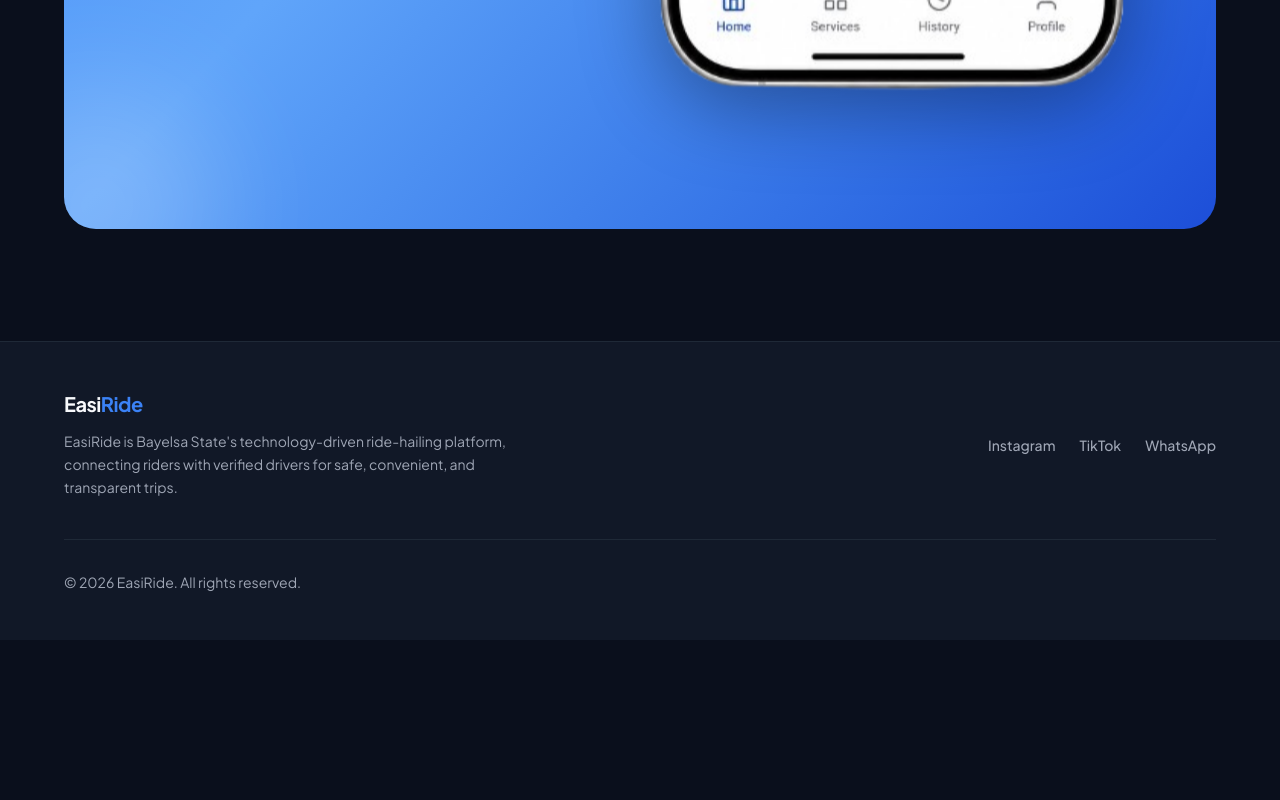
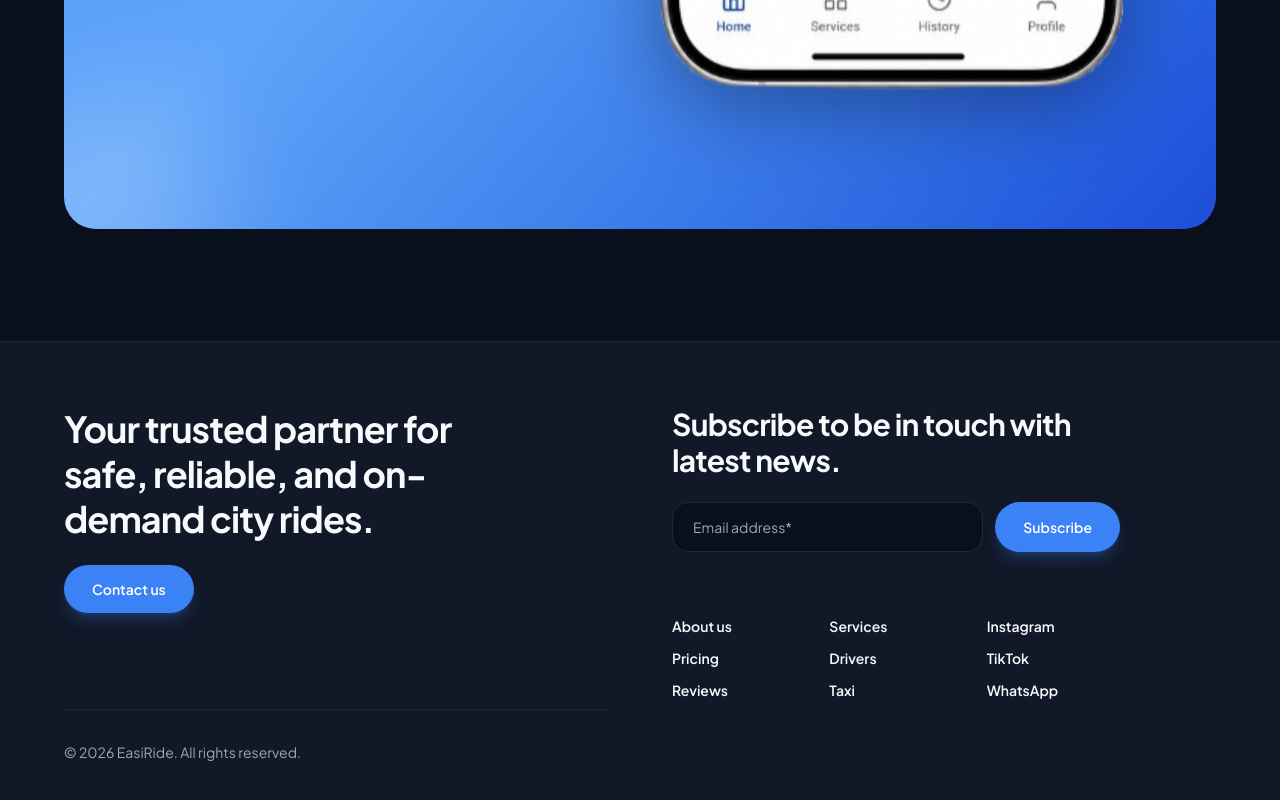
Before and after one commit to ppdanny52/easiride-landing-page, a React (Vite) app: page / in a window 1280 px wide. Shown: the part 8200-9000 px from the top of the page. Before the commit the page ends 8840 px from the top, so only its background shows below. Built offline with nearby package versions, Linux system fonts and the light colour scheme.

Commit message:
Update landing page

```diff
--- a/src/components/Footer.tsx
+++ b/src/components/Footer.tsx
@@ -1,34 +1,125 @@
+import { useState, FormEvent } from 'react';
+
 export function Footer() {
+  const [email, setEmail] = useState('');
+  const [subscribed, setSubscribed] = useState(false);
+
+  const handleSubmit = (e: FormEvent) => {
+    e.preventDefault();
+    if (email.trim()) {
+      setSubscribed(true);
+      setEmail('');
+      setTimeout(() => setSubscribed(false), 4000);
+    }
+  };
+
   return (
-    <footer className="border-t border-border bg-surface-elevated">
-      <div className="container-wide section-padding !py-12">
-        <div className="flex flex-col items-start justify-between gap-8 md:flex-row md:items-center">
-          <div className="max-w-md">
-            <a href="#" className="text-xl font-bold tracking-tight">
-              <span className="text-ink">Easi</span><span className="text-brand">Ride</span>
+    <footer className="border-t border-border bg-surface-elevated text-ink">
+      <div className="container-wide section-padding !py-16">
+        <div className="grid gap-12 lg:grid-cols-2 lg:gap-16 lg:items-start">
+
+          {/* Left Column (Brand Statement & Contact) */}
+          <div className="flex flex-col items-center text-center lg:items-start lg:text-left">
+            <h2 className="text-2xl font-bold tracking-tight text-ink sm:text-3xl lg:text-4xl leading-tight max-w-md">
+              Your trusted partner for safe, reliable, and on-demand city rides.
+            </h2>
+
+            <a
+              href="#download"
+              className="mt-6 btn-primary inline-flex items-center justify-center rounded-2xl px-7 py-3.5 text-sm font-semibold shadow-lg shadow-brand/25"
+            >
+              Contact us
             </a>
-            <p className="mt-3 text-sm leading-relaxed text-ink-muted">
-              EasiRide is Bayelsa State's technology-driven ride-hailing platform, connecting riders with verified drivers for safe, convenient, and transparent trips.
-            </p>
+
+            {/* Desktop Copyright */}
+            <div className="mt-24 hidden lg:block border-t border-border pt-8 w-full">
+              <p className="text-sm text-ink-muted">
+                &copy; {new Date().getFullYear()} EasiRide. All rights reserved.
+              </p>
+            </div>
           </div>
 
-          <div className="flex gap-6">
-            {['Instagram', 'TikTok', 'WhatsApp'].map((social) => (
-              <a
-                key={social}
-                href="#"
-                className="text-sm font-medium text-ink-muted transition-colors hover:text-brand"
-              >
-                {social}
-              </a>
-            ))}
+          {/* Right Column (Subscribe Form & Navigation Grid) */}
+          <div className="flex flex-col items-center text-center lg:items-start lg:text-left">
+            <h3 className="text-xl font-bold tracking-tight text-ink sm:text-2xl lg:text-3xl max-w-md">
+              Subscribe to be in touch with latest news.
+            </h3>
+
+            <form onSubmit={handleSubmit} className="mt-6 w-full max-w-md">
+              <div className="flex flex-col gap-3 sm:flex-row">
+                <input
+                  type="email"
+                  required
+                  value={email}
+                  onChange={(e) => setEmail(e.target.value)}
+                  placeholder="Email address*"
+                  className="w-full sm:flex-1 rounded-2xl border border-border bg-surface px-5 py-3.5 text-sm text-ink placeholder:text-ink-muted outline-none transition-all focus:border-brand focus:ring-2 focus:ring-brand/20"
+                />
+                <button
+                  type="submit"
+                  className="btn-primary w-full sm:w-auto rounded-2xl px-6 py-3.5 text-sm font-semibold justify-center shadow-lg shadow-brand/25 shrink-0"
+                >
+                  Subscribe
+                </button>
+              </div>
+
+              {subscribed && (
+                <p className="mt-3 text-xs font-semibold text-emerald-400 animate-fadeIn text-center sm:text-left">
+                  ✓ Thank you for subscribing to EasiRide news!
+                </p>
+              )}
+            </form>
+
+            {/* 3-Column Navigation Grid */}
+            <div className="mt-12 sm:mt-16 w-full max-w-md grid grid-cols-3 gap-6 text-center sm:text-left">
+              {/* Column 1 */}
+              <div className="space-y-3">
+                <a href="#about" className="block text-sm font-semibold text-ink transition-colors hover:text-brand">
+                  About us
+                </a>
+                <a href="#ride-options" className="block text-sm font-semibold text-ink transition-colors hover:text-brand">
+                  Pricing
+                </a>
+                <a href="#testimonials" className="block text-sm font-semibold text-ink transition-colors hover:text-brand">
+                  Reviews
+                </a>
+              </div>
+
+              {/* Column 2 */}
+              <div className="space-y-3">
+                <a href="#ride-options" className="block text-sm font-semibold text-ink transition-colors hover:text-brand">
+                  Services
+                </a>
+                <a href="#drive" className="block text-sm font-semibold text-ink transition-colors hover:text-brand">
+                  Drivers
+                </a>
+                <a href="#book" className="block text-sm font-semibold text-ink transition-colors hover:text-brand">
+                  Taxi
+                </a>
+              </div>
+
+              {/* Column 3 */}
+              <div className="space-y-3">
+                <a href="#" className="block text-sm font-semibold text-ink transition-colors hover:text-brand">
+                  Instagram
+                </a>
+                <a href="#" className="block text-sm font-semibold text-ink transition-colors hover:text-brand">
+                  TikTok
+                </a>
+                <a href="#" className="block text-sm font-semibold text-ink transition-colors hover:text-brand">
+                  WhatsApp
+                </a>
+              </div>
+            </div>
+
+            {/* Mobile Copyright */}
+            <div className="mt-12 border-t border-border pt-8 w-full text-center lg:hidden">
+              <p className="text-sm text-ink-muted">
+                &copy; {new Date().getFullYear()} EasiRide. All rights reserved.
+              </p>
+            </div>
           </div>
-        </div>
 
-        <div className="mt-10 border-t border-border pt-8 text-center md:text-left">
-          <p className="text-sm text-ink-muted">
-            &copy; {new Date().getFullYear()} EasiRide. All rights reserved.
-          </p>
         </div>
       </div>
     </footer>
```
